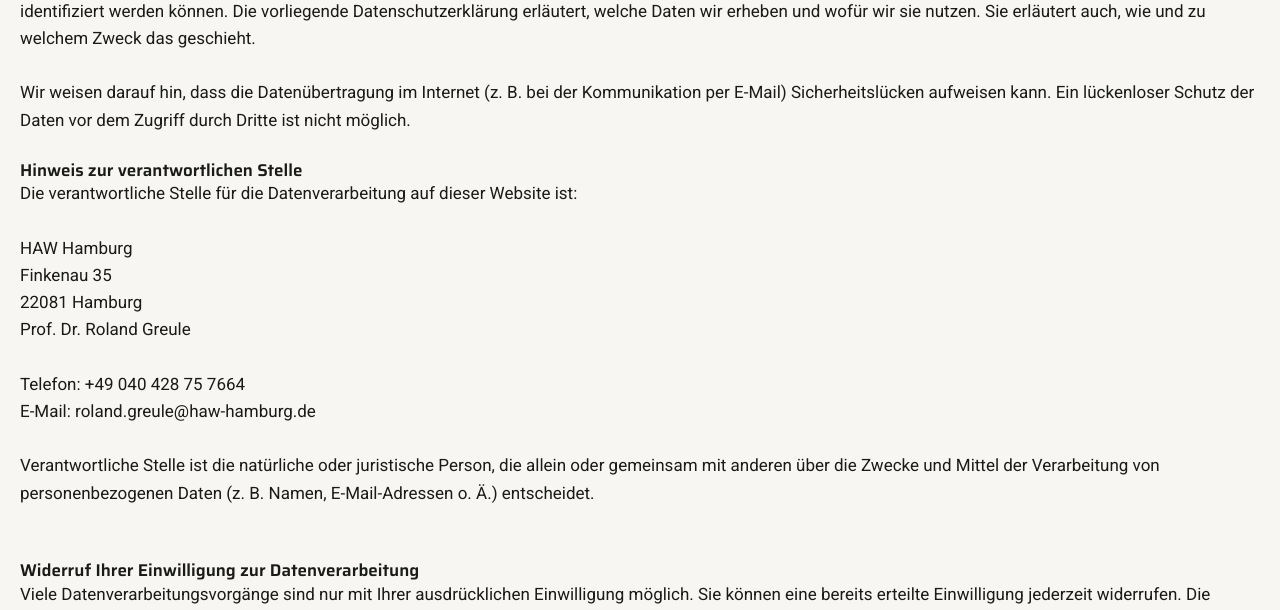
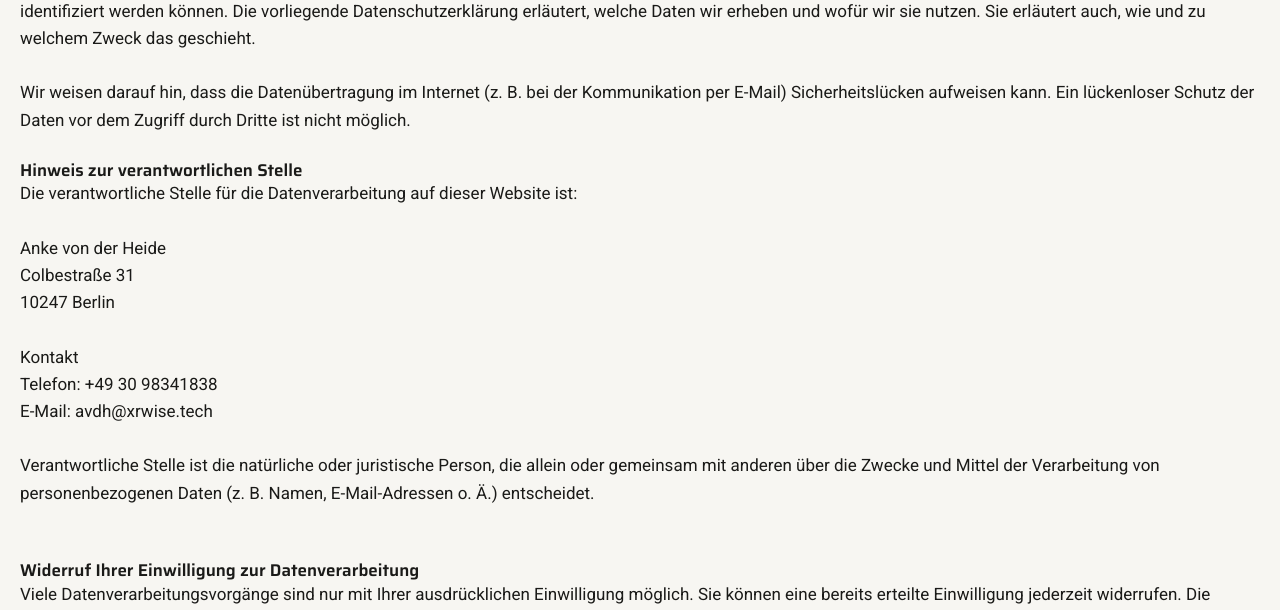
Before and after one commit to louziferr/xrwise-website, a Flask app: page /datenschutz in a window 1280 px wide. Shown: the part 1550-2160 px from the top of the page. Run offline with Flask 3, Linux system fonts and the light colour scheme; style sheets or scripts are compiled from the project's sources.

Commit message:
adjust datenschutz verantwortliche

```diff
--- a/templates/datenschutz.html
+++ b/templates/datenschutz.html
@@ -53,13 +53,12 @@
 <div>
             {{ _('Die verantwortliche Stelle für die Datenverarbeitung auf dieser Website ist:') }}<br/><br/>
 
-            {{ _('HAW Hamburg') }}<br/>
-            {{ _('Finkenau 35') }}<br/>
-            {{ _('22081 Hamburg') }}<br/>
-            {{ _('Prof. Dr. Roland Greule') }}<br/><br/>
-
-            {{ _('Telefon: +49 040 428 75 7664') }}<br/>
-            {{ _('E-Mail: roland.greule@haw-hamburg.de') }}<br/><br/>
+            {{ _('Anke von der Heide') }}<br/>
+        {{ _('Colbestraße 31') }}<br/>
+        {{ _('10247 Berlin') }}<br/><br/>
+{{ _('Kontakt') }}
+<div>{{ _('Telefon: +49 30 98341838') }}<br/>
+        {{ _('E-Mail: avdh@xrwise.tech') }}<br/><br/></div>
 
             {{ _('Verantwortliche Stelle ist die natürliche oder juristische Person, die allein oder gemeinsam mit anderen über die Zwecke und Mittel der Verarbeitung von personenbezogenen Daten (z. B. Namen, E-Mail-Adressen o. Ä.) entscheidet.') }}</div>
 <br/><br/>
```
